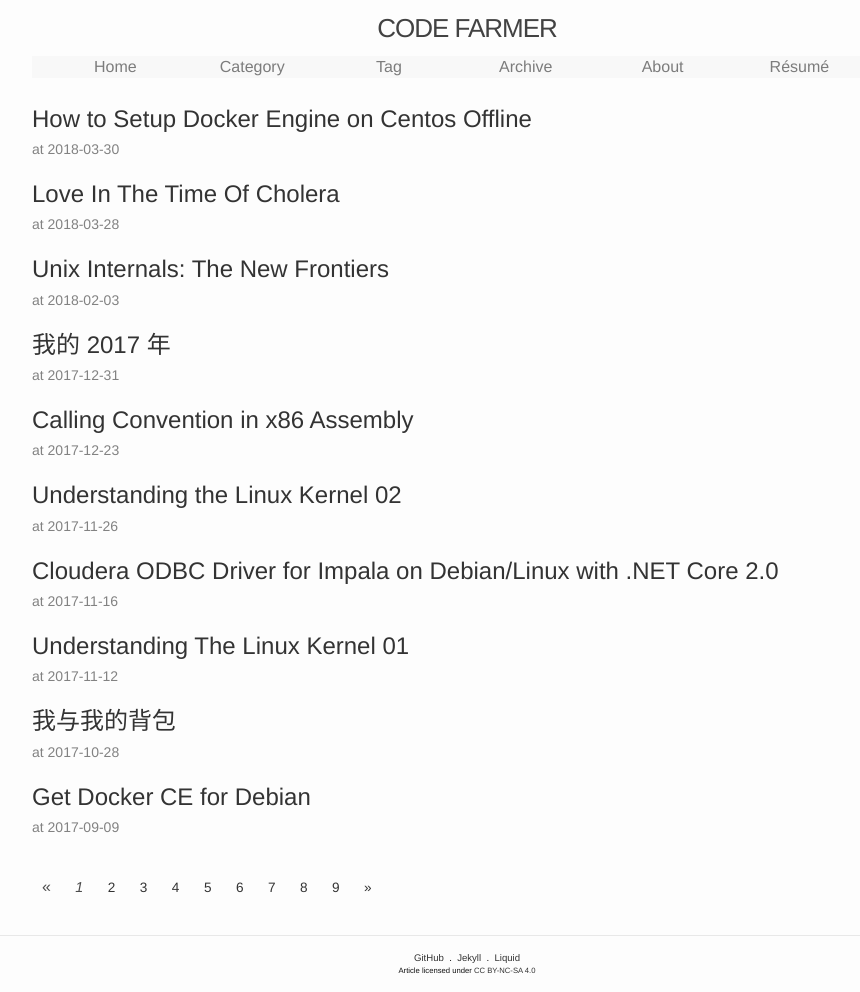
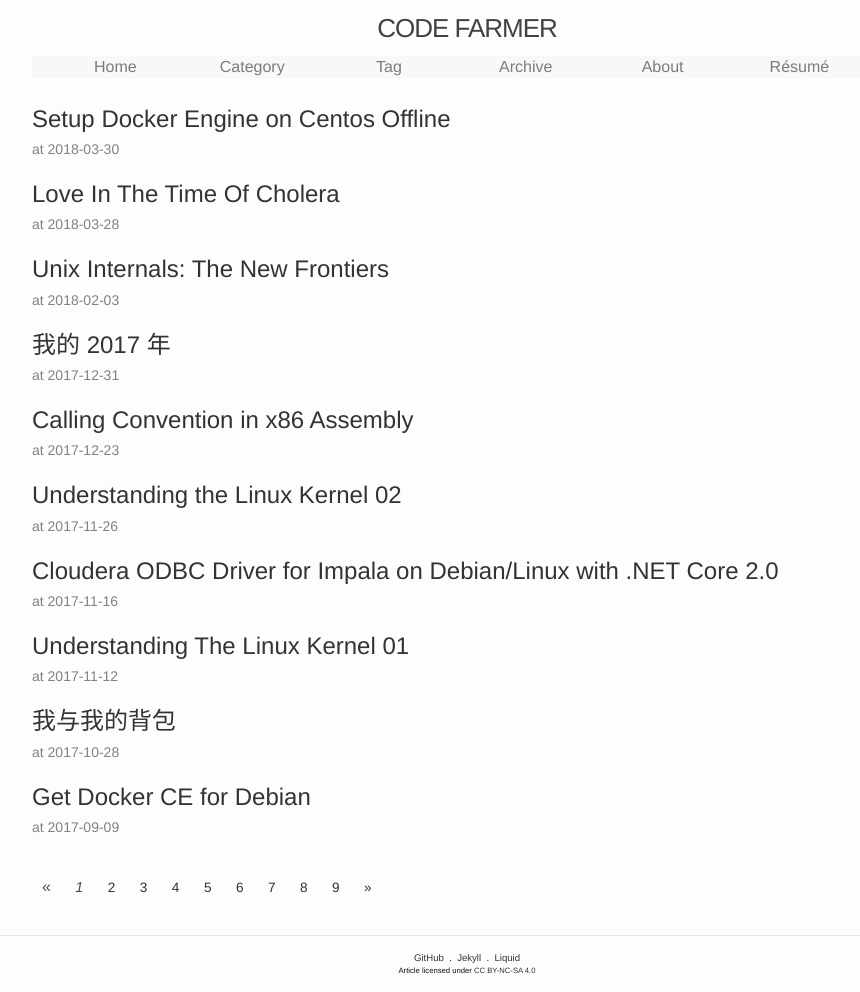
Before and after one commit to ousiax/ousiax.github.io, a Jekyll site: the page built from index.html, in a window 1280 px wide. Shown: the whole page, without its empty margins (173-1033 px from the left). Built offline with Jekyll 4.4.1, drawn with Linux system fonts in a browser that asks for light colours; the list of posts is cut into pages by our own code.

Commit message:
Rename 2018-03-30-how-to-setup-docker-engine-on-centos-offline.md -> 2018-03-30-setup-docker-engine-on-centos-offline.md

```diff
--- a/_posts/2018-03-30-how-to-setup-docker-engine-on-centos-offline.md
+++ b/_posts/2018-03-30-setup-docker-engine-on-centos-offline.md
@@ -1,6 +1,6 @@
 ---
 layout: post
-title: "How to Setup Docker Engine on Centos Offline"
+title: "Setup Docker Engine on Centos Offline"
 date: 2018-03-30 13-50-26 +0800
 categories: ['Docker']
 tags: ['RPM', 'CentOS', 'Docker']
@@ -172,4 +172,4 @@
 - - -
 
 1. [https://www.centos.org/docs/5/html/Deployment\_Guide-en-US/s1-rpm-using.html](https://www.centos.org/docs/5/html/Deployment_Guide-en-US/s1-rpm-using.html)
-1. [https://codefarm.me/docker/centos/2017/07/20/get-docker-ce-for-centos.html](https://codefarm.me/docker/centos/2017/07/20/get-docker-ce-for-centos.html)
+1. [https://codefarm.me/2017/07/20/get-docker-ce-for-centos.html](//codefarm.me/2017/07/20/get-docker-ce-for-centos/)
```
